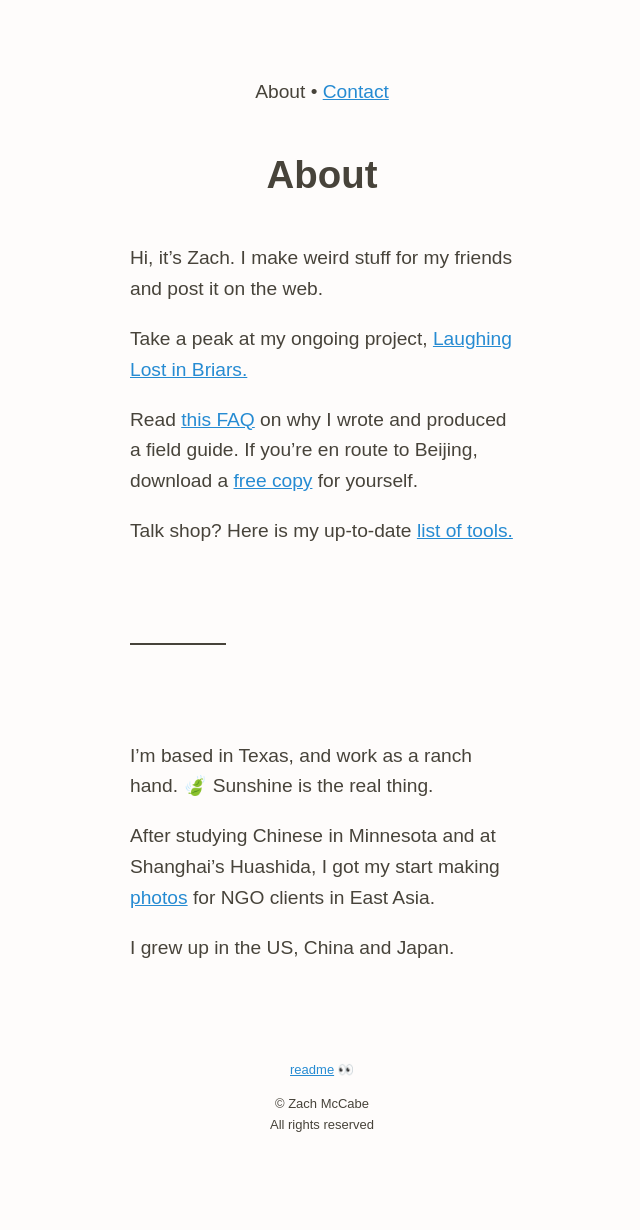
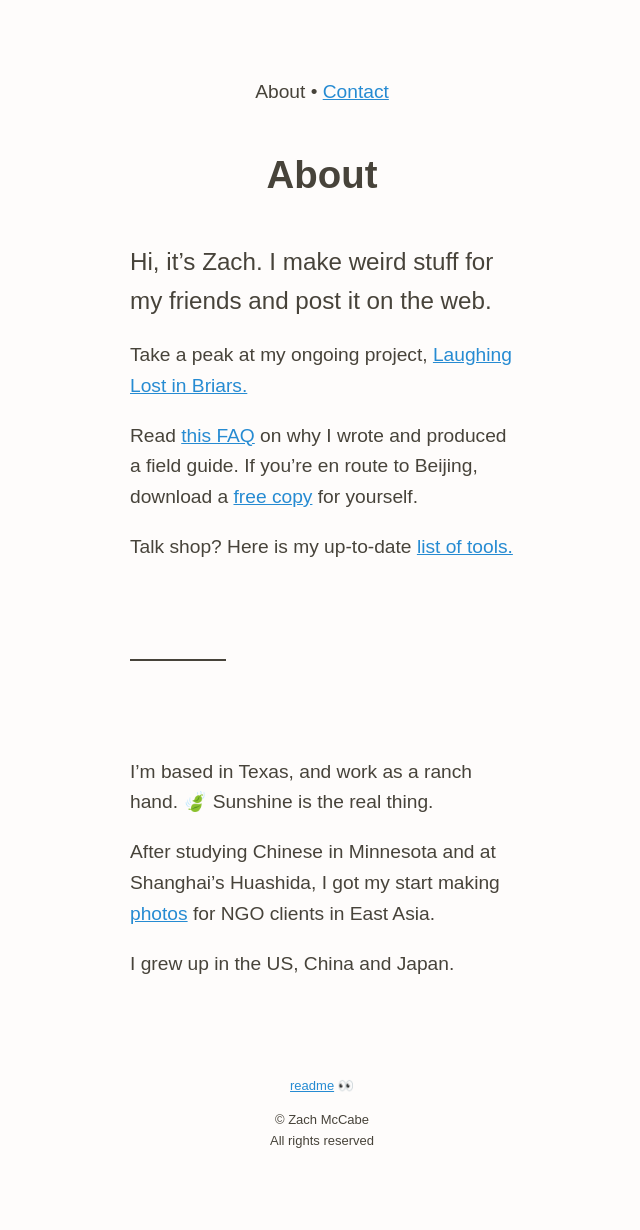
Before and after one commit to zachmccabe/zachmccabe.github.io, a Jekyll site: the page built from about.md, in a window 1280 px wide. Shown: the whole page, without its empty margins (318-958 px from the left). Built offline with Jekyll 4.4.1, drawn with Linux system fonts in a browser that asks for light colours.

Commit message:
Update about.md

```diff
--- a/about.md
+++ b/about.md
@@ -7,7 +7,7 @@
 ---
 
 
-Hi, it's Zach. I make weird stuff for my friends and post it on the web.
+<span class="lede">Hi, it's Zach. I make weird stuff for my friends and post it on the web.</span>
 
 Take a peak at my ongoing project, [Laughing Lost in Briars.]
 
```
